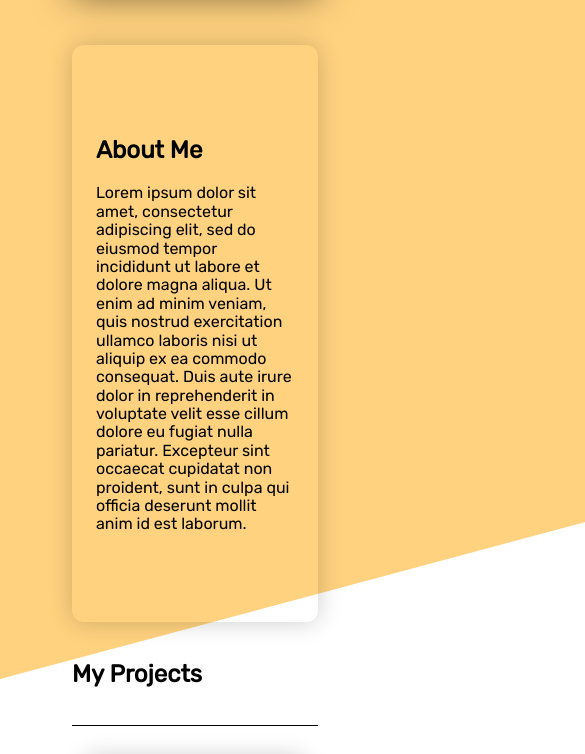
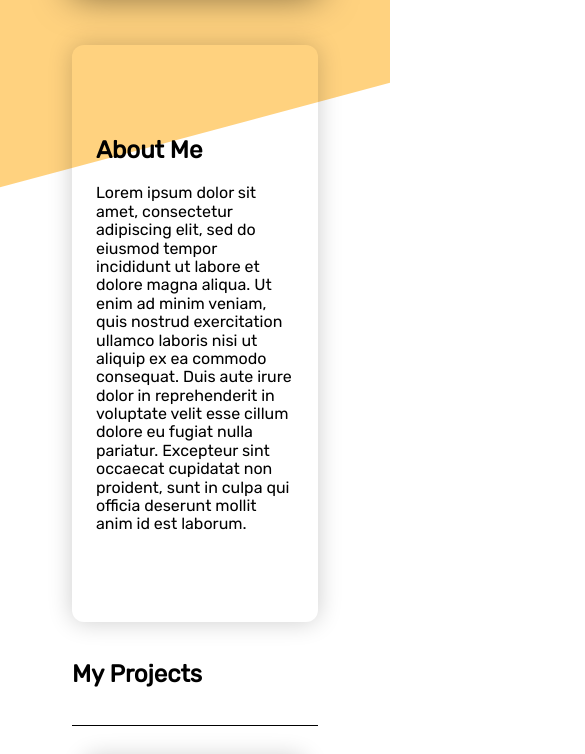
Before and after one commit to hripple46/Personal-Portfolio, a website: page index.html in a window 390 px wide. Shown: the part 315-1069 px from the top of the page, 585 px wide, since content can reach past the window. Drawn offline with nearby package versions, Linux system fonts and the light colour scheme.

Commit message:
clipped background color to prevent horizontal scrolling

```diff
--- a/style.css
+++ b/style.css
@@ -12,6 +12,7 @@ body {
 }
 
 .aboutMe {
+  overflow-x: clip;
   position: relative;
   display: flex;
 
@@ -170,7 +171,7 @@ body {
   .aboutMe > .background {
     height: 128%;
     width: 200%;
-    transform: rotate(-15deg) translateX(-100px) translateY(-25px);
+    transform: rotate(-15deg) translateX(-100px) translateY(-500px);
   }
   .aboutMe > .name {
     margin: 0px;
```
